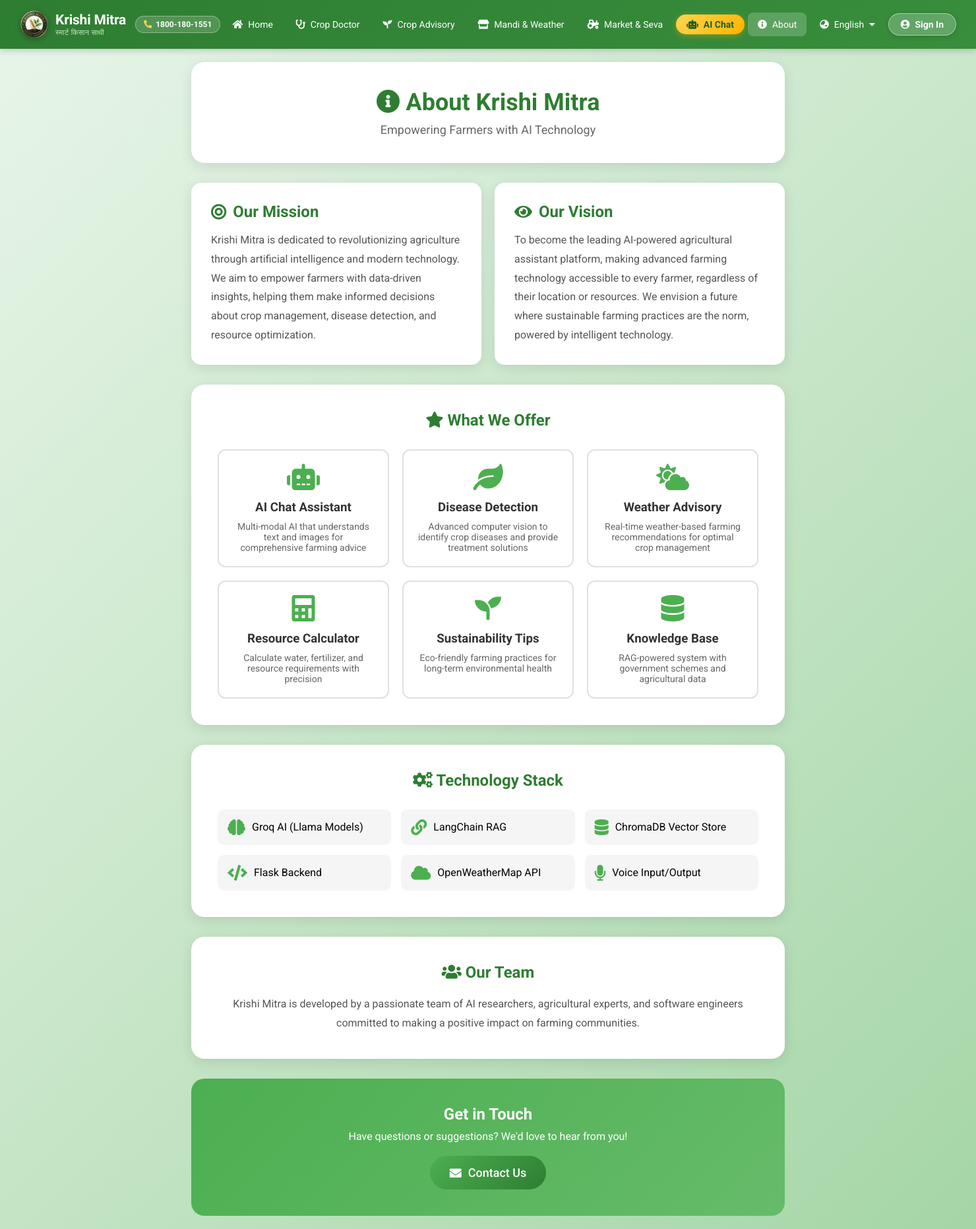
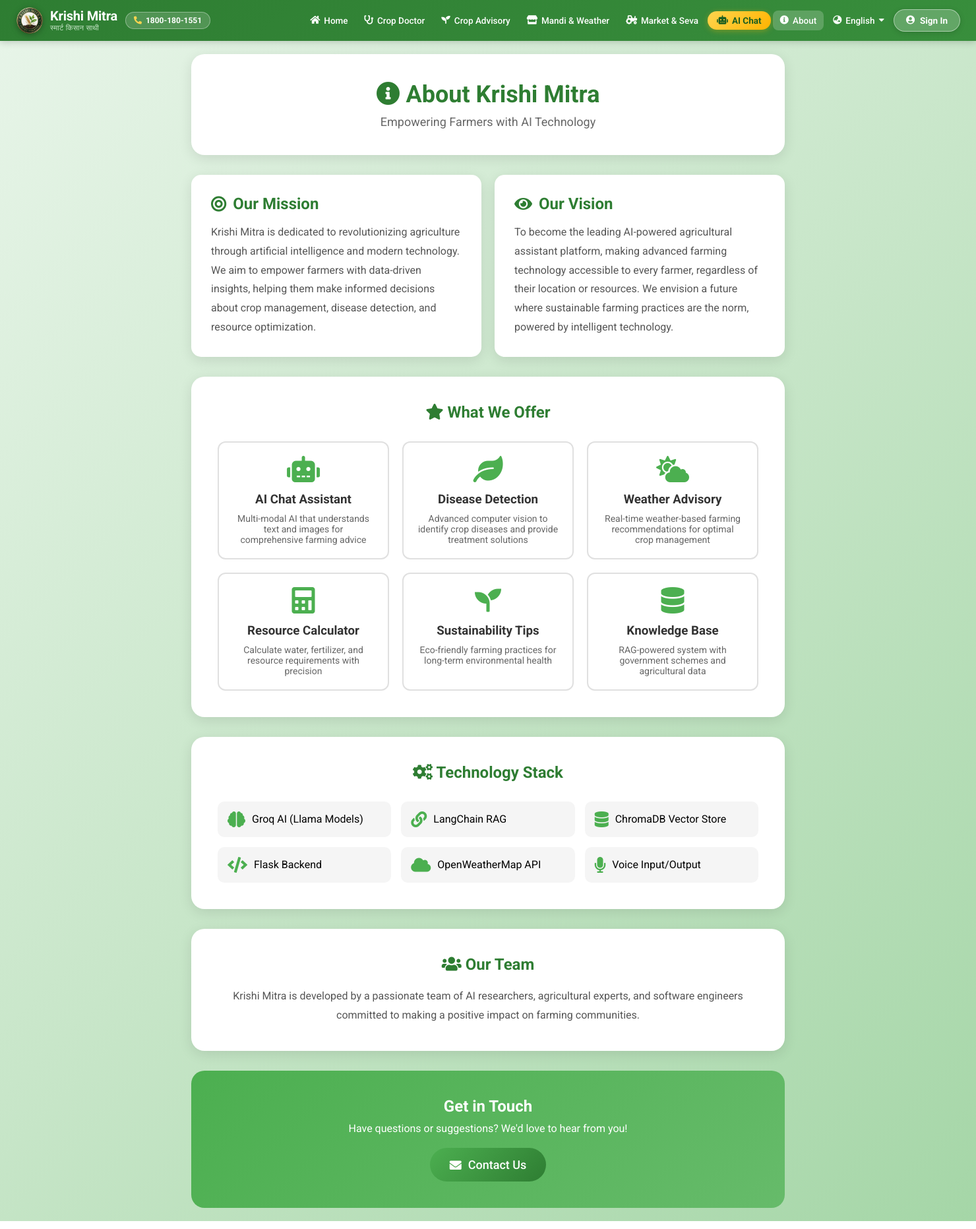
Before and after one commit to durgesh261/Krishi_Mitra, a Flask app: page /about in a window 1480 px wide. Shown: the whole page at 66% size. Run offline with Flask 3, Linux system fonts and the light colour scheme.

Commit message:
Fix navbar horizontal overflow, align dropdowns to right edge, and polish app layout across all screen widths

```diff
--- a/static/css/style.css
+++ b/static/css/style.css
@@ -4,29 +4,41 @@
   box-sizing: border-box;
 }
 
+html,
 body {
   font-family: "Roboto", sans-serif;
   background: linear-gradient(135deg, #e8f5e9 0%, #c8e6c9 50%, #a5d6a7 100%);
   min-height: 100vh;
+  width: 100%;
+  max-width: 100%;
+  overflow-x: hidden;
+}
+
+.main-content {
+  width: 100%;
+  max-width: 100%;
+  overflow-x: hidden;
 }
 
 /* Navbar */
 .navbar {
   background: linear-gradient(135deg, #2e7d32 0%, #388e3c 100%);
-  padding: 15px 30px;
+  padding: 10px 24px;
   display: flex;
   justify-content: space-between;
   align-items: center;
-  box-shadow: 0 2px 10px rgba(0, 0, 0, 0.2);
+  box-shadow: 0 2px 10px rgba(0, 0, 0, 0.18);
   position: sticky;
   top: 0;
   z-index: 1000;
+  width: 100%;
+  max-width: 100%;
 }
 
 .nav-brand-wrap {
   display: flex;
   align-items: center;
-  gap: 14px;
+  gap: 12px;
   flex-shrink: 0;
   min-width: max-content;
 }
@@ -51,7 +63,7 @@ body {
 }
 
 .nav-brand-title {
-  font-size: 21px;
+  font-size: 20px;
   font-weight: 700;
   color: #ffffff;
   letter-spacing: -0.2px;
@@ -104,9 +116,9 @@ body {
   background: linear-gradient(135deg, #ffd54f 0%, #ffb300 100%) !important;
   color: #1b5e20 !important;
   font-weight: 700 !important;
-  padding: 7px 16px !important;
+  padding: 6px 14px !important;
   border-radius: 22px !important;
-  box-shadow: 0 2px 10px rgba(255, 179, 0, 0.4) !important;
+  box-shadow: 0 2px 8px rgba(255, 179, 0, 0.35) !important;
   transition: all 0.25s ease !important;
   white-space: nowrap;
   flex-shrink: 0;
@@ -116,14 +128,14 @@ body {
   background: #fff !important;
   color: #1b5e20 !important;
   transform: translateY(-1px);
-  box-shadow: 0 4px 14px rgba(0, 0, 0, 0.25) !important;
+  box-shadow: 0 4px 12px rgba(0, 0, 0, 0.25) !important;
 }
 
 .nav-logo {
-  width: 44px;
-  height: 44px;
-  min-width: 44px;
-  min-height: 44px;
+  width: 42px;
+  height: 42px;
+  min-width: 42px;
+  min-height: 42px;
   border-radius: 50%;
   object-fit: contain;
   filter: drop-shadow(0 2px 5px rgba(0, 0, 0, 0.3));
@@ -138,8 +150,10 @@ body {
 .nav-links {
   display: flex;
   list-style: none;
-  gap: 5px;
-  align-items: center;
+  gap: 3px;
+  align-items: center;
+  margin: 0;
+  padding: 0;
 }
 
 .nav-links li {
@@ -149,19 +163,45 @@ body {
 .nav-links a {
   color: white;
   text-decoration: none;
-  padding: 10px 15px;
+  padding: 7px 11px;
   border-radius: 8px;
-  transition: all 0.3s;
-  display: flex;
-  align-items: center;
-  gap: 8px;
-  font-size: 14px;
+  transition: all 0.25s;
+  display: flex;
+  align-items: center;
+  gap: 6px;
+  font-size: 13.5px;
+  font-weight: 500;
   white-space: nowrap;
 }
 
 .nav-links a:hover,
 .nav-links a.active {
   background: rgba(255, 255, 255, 0.2);
+}
+
+@media (max-width: 1280px) {
+  .navbar {
+    padding: 8px 16px;
+  }
+  .nav-brand-title {
+    font-size: 18px;
+  }
+  .nav-links {
+    gap: 2px;
+  }
+  .nav-links a {
+    padding: 6px 8px;
+    font-size: 13px;
+    gap: 4px;
+  }
+  .nav-chat-highlight {
+    padding: 5px 11px !important;
+    font-size: 12.5px !important;
+  }
+  .nav-auth-pill {
+    padding: 5px 12px !important;
+    font-size: 12.5px !important;
+  }
 }
 
 /* Dropdown Menu */
--- a/templates/base.html
+++ b/templates/base.html
@@ -303,7 +303,7 @@
 
       // Close mobile drawer when clicking any link inside except dropdown toggles
       $(".nav-links a:not(.dropdown-toggle)").click(function () {
-        if ($(window).width() <= 1024) {
+        if ($(window).width() <= 1180) {
           toggleMobileMenu(false);
         }
       });
```
Also changed, not shown: other parts of static/css/style.css (+40 -24 lines).
